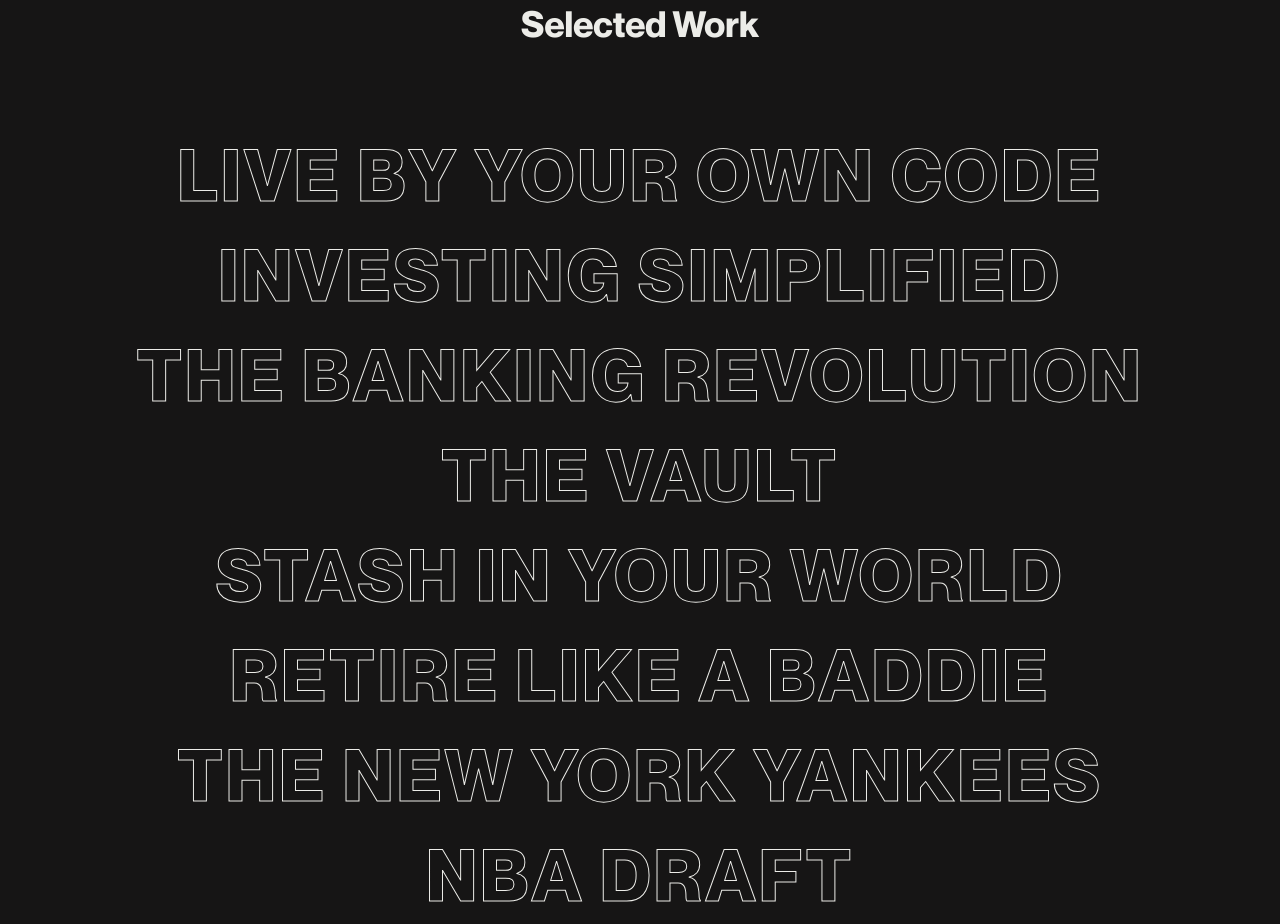
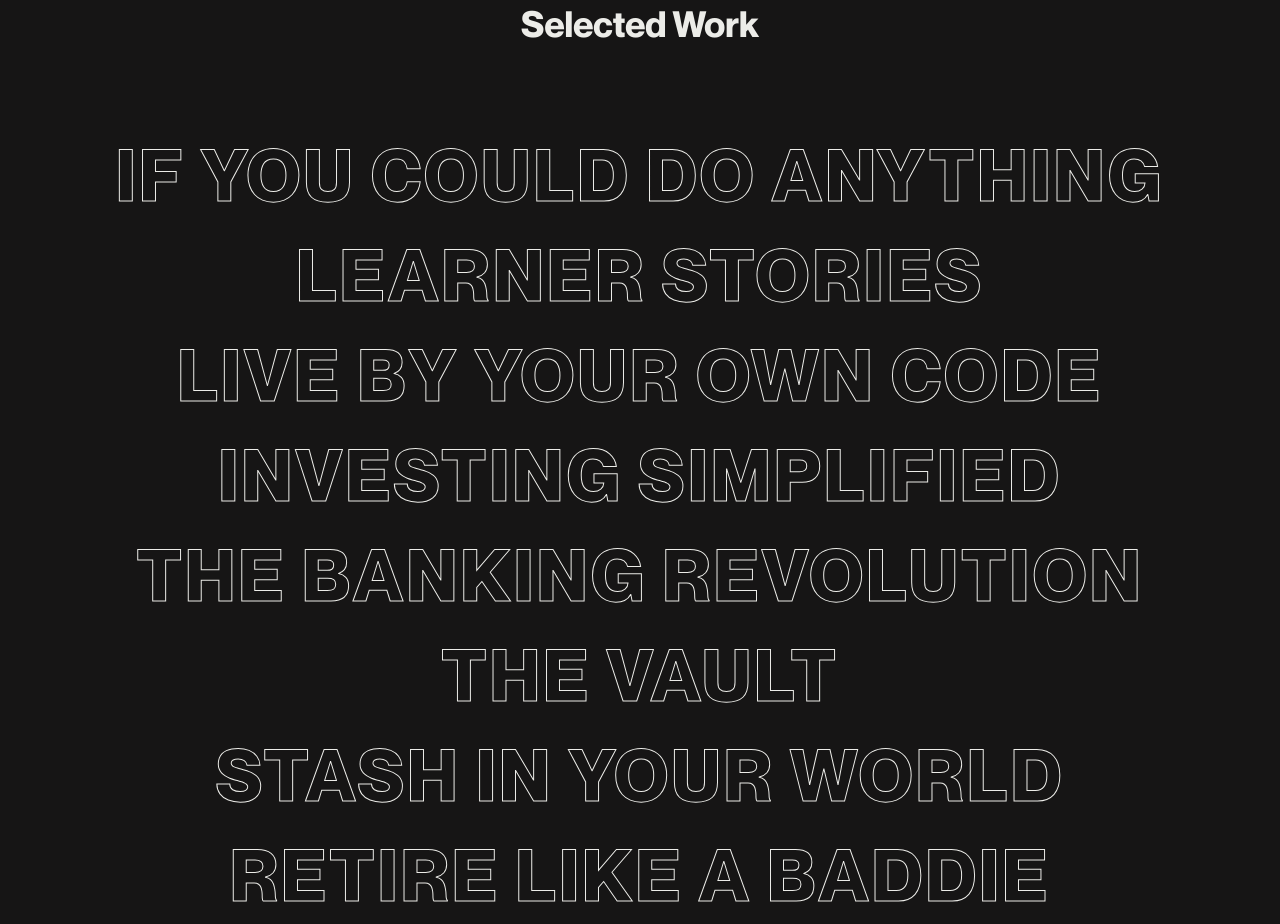
Before and after one commit to evanbrock/evanbrock, a plain HTML site: page index.html in a window 1280 px wide. Shown: the part 1738-2662 px from the top of the page. Drawn offline with Linux system fonts and the light colour scheme.

Commit message:
Update index.html
Add projects

```diff
--- a/index.html
+++ b/index.html
@@ -95,6 +95,16 @@
 		<section class="work-list">
 			<h4>Selected Work</h4>
 		  <ul>
+			<li>
+				<a href="anything/">
+					If You Could Do Anything
+				</a>
+			</li>
+			<li>
+				<a href="learner/">
+					Learner Stories
+				</a>
+			</li>
 			<li>
 				<a href="lbyoc/">
 					Live by your own code
```
